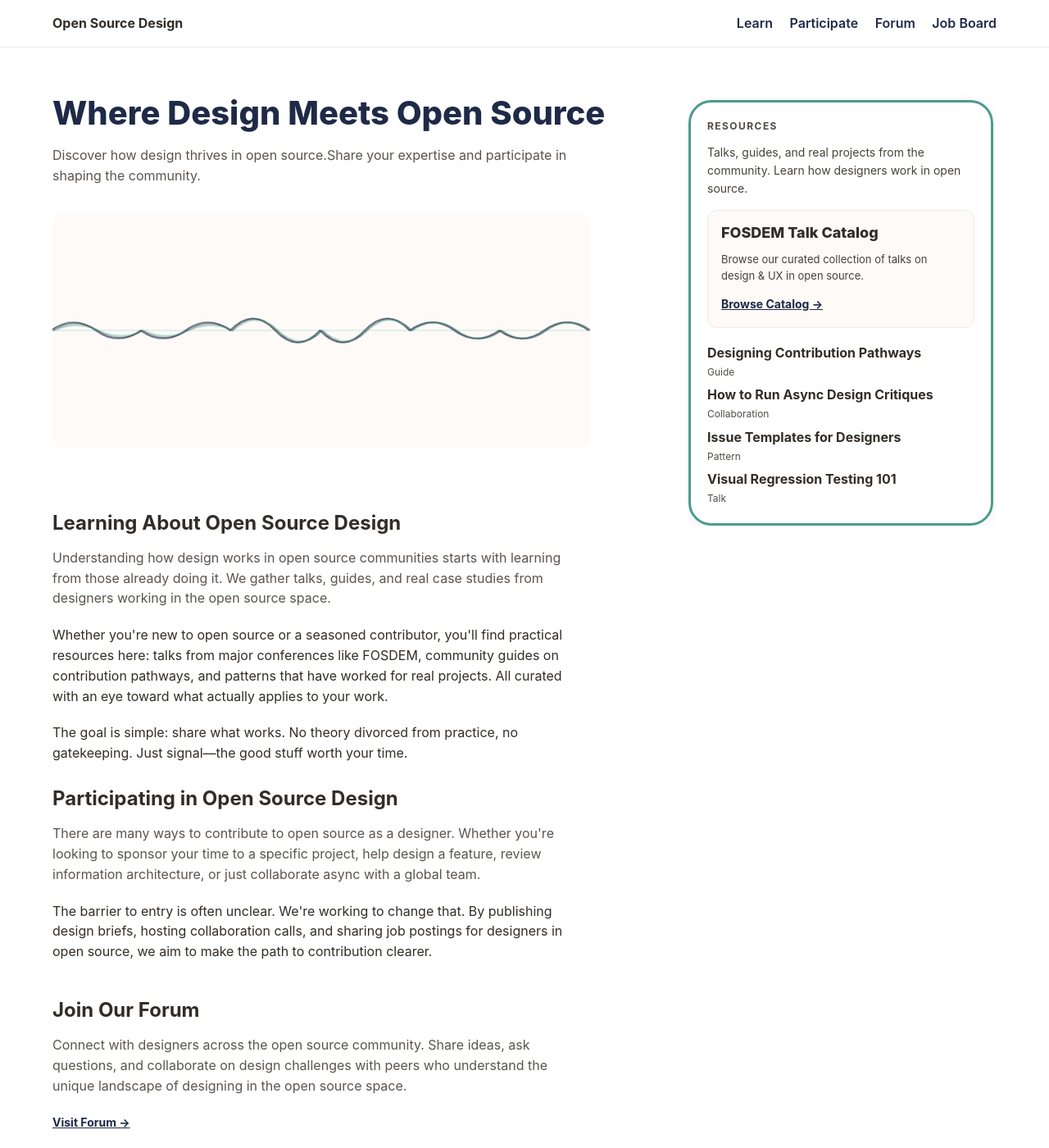
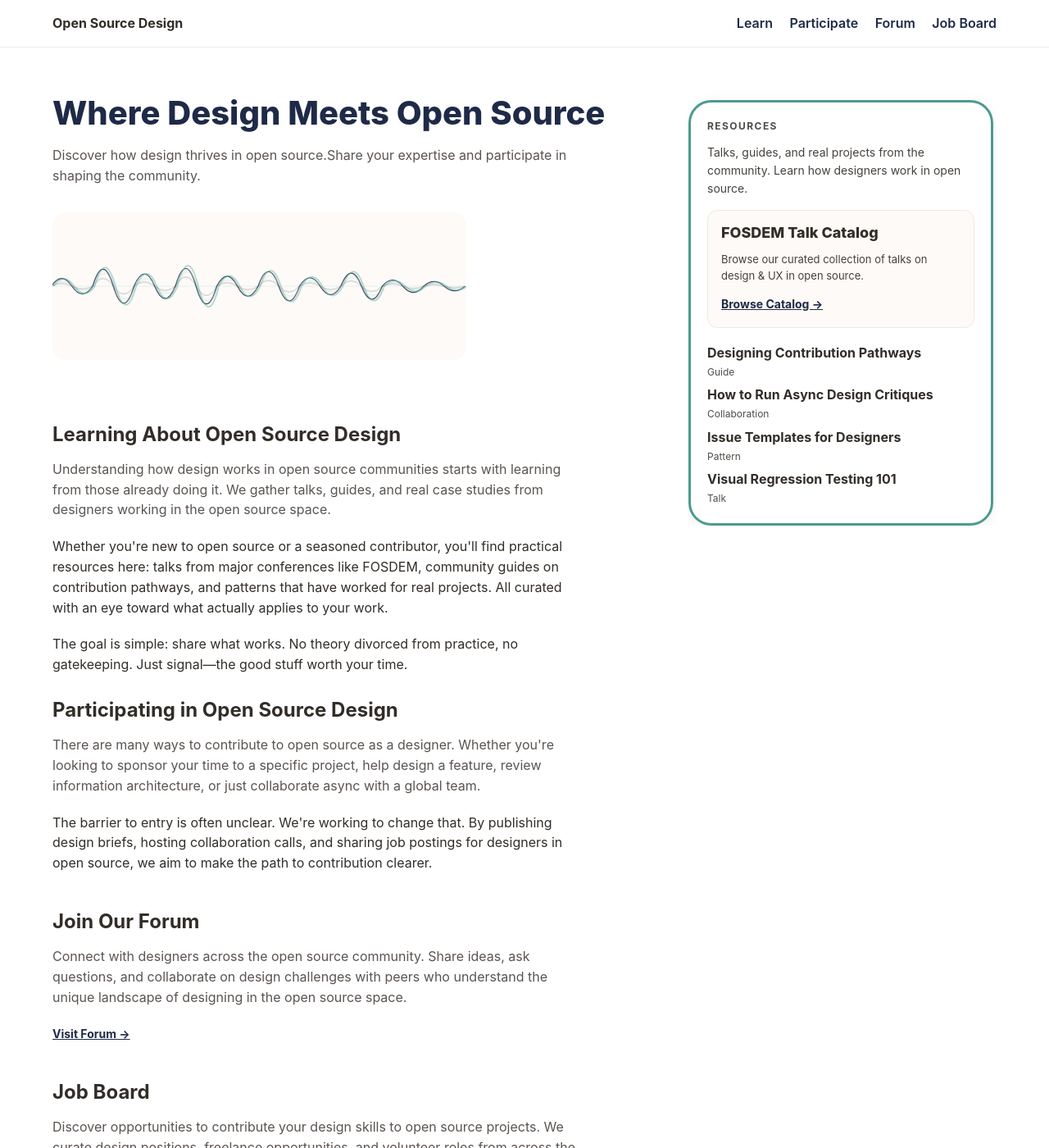
Before and after one commit to OSD-Website/opensourcedesign, a Jekyll site: the page preview-full.html, which Jekyll copies as it is, in a window 1280 px wide and 1400 px high. Shown: the whole window at 82% size. Built offline with Jekyll 4.4.1, drawn with Linux system fonts in a browser that asks for light colours.

Commit message:
Make sound wave container smaller - 50ch width, 180px height

```diff
--- a/_sass/_components.scss
+++ b/_sass/_components.scss
@@ -112,8 +112,8 @@
 .motif-inline {
     position: relative;
     width: 100%;
-    max-width: 65ch;
-    height: 288px;
+    max-width: 50ch;
+    height: 180px;
     margin: 32px 0;
     overflow: hidden;
     border-radius: var(--radius);
--- a/preview-full.html
+++ b/preview-full.html
@@ -91,8 +91,8 @@
     .motif-inline {
       position: relative;
       width: 100%;
-      max-width: 65ch;
-      height: 288px;
+      max-width: 50ch;
+      height: 180px;
       margin: 32px 0;
       overflow: hidden;
       border-radius: var(--radius);
@@ -152,16 +152,19 @@
       <p class="subhead">Discover how design thrives in open source.Share your expertise and participate in shaping the community. </p>
       <div class="motif-inline">
         <svg viewBox="0 0 1200 240" preserveAspectRatio="xMidYMid meet">
-          <line x1="0" y1="120" x2="1200" y2="120" stroke="#5ab5a6" stroke-width="2" opacity="0.3"/>
+          <line x1="0" y1="120" x2="1200" y2="120" stroke="#5ab5a6" stroke-width="1.5" opacity="0.2"/>
           <path class="soundwave soundwave-1"
-                d="M0,120 Q50,80 100,120 T200,120 Q250,160 300,120 T400,120 Q450,60 500,120 T600,120 Q650,180 700,120 T800,120 Q850,80 900,120 T1000,120 Q1050,160 1100,120 T1200,120"
-                fill="none" stroke="#1e2a47" stroke-width="3" opacity="0.8"/>
+                d="M0,120 Q30,70 60,120 Q90,170 120,120 Q150,10 180,120 Q210,230 240,120 Q270,40 300,120 Q330,200 360,120 Q390,5 420,120 Q450,235 480,120 Q510,55 540,120 Q570,185 600,120 Q630,25 660,120 Q690,215 720,120 Q750,65 780,120 Q810,175 840,120 Q870,35 900,120 Q930,205 960,120 Q990,80 1020,120 Q1050,160 1080,120 Q1110,90 1140,120 Q1170,150 1200,120"
+                fill="none" stroke="#1e2a47" stroke-width="3" opacity="0.9"/>
           <path class="soundwave soundwave-2"
-                d="M0,120 Q50,100 100,120 T200,120 Q250,140 300,120 T400,120 Q450,80 500,120 T600,120 Q650,160 700,120 T800,120 Q850,90 900,120 T1000,120 Q1050,150 1100,120 T1200,120"
-                fill="none" stroke="#5ab5a6" stroke-width="2.5" opacity="0.6"/>
+                d="M0,120 Q30,85 60,120 Q90,155 120,120 Q150,30 180,120 Q210,210 240,120 Q270,60 300,120 Q330,180 360,120 Q390,20 420,120 Q450,220 480,120 Q510,70 540,120 Q570,170 600,120 Q630,45 660,120 Q690,195 720,120 Q750,75 780,120 Q810,165 840,120 Q870,50 900,120 Q930,190 960,120 Q990,95 1020,120 Q1050,145 1080,120 Q1110,100 1140,120 Q1170,140 1200,120"
+                fill="none" stroke="#5ab5a6" stroke-width="2.5" opacity="0.75"/>
           <path class="soundwave soundwave-3"
-                d="M0,120 Q50,90 100,120 T200,120 Q250,150 300,120 T400,120 Q450,70 500,120 T600,120 Q650,170 700,120 T800,120 Q850,85 900,120 T1000,120 Q1050,155 1100,120 T1200,120"
-                fill="none" stroke="#111827" stroke-width="2" opacity="0.5"/>
+                d="M0,120 Q30,95 60,120 Q90,145 120,120 Q150,50 180,120 Q210,190 240,120 Q270,80 300,120 Q330,160 360,120 Q390,40 420,120 Q450,200 480,120 Q510,85 540,120 Q570,155 600,120 Q630,65 660,120 Q690,175 720,120 Q750,90 780,120 Q810,150 840,120 Q870,70 900,120 Q930,170 960,120 Q990,100 1020,120 Q1050,140 1080,120 Q1110,105 1140,120 Q1170,135 1200,120"
+                fill="none" stroke="#a8e0d7" stroke-width="2" opacity="0.6"/>
+          <path class="soundwave soundwave-4"
+                d="M0,120 Q30,102 60,120 Q90,138 120,120 Q150,70 180,120 Q210,170 240,120 Q270,92 300,120 Q330,148 360,120 Q390,60 420,120 Q450,180 480,120 Q510,97 540,120 Q570,143 600,120 Q630,82 660,120 Q690,158 720,120 Q750,98 780,120 Q810,142 840,120 Q870,85 900,120 Q930,155 960,120 Q990,105 1020,120 Q1050,135 1080,120 Q1110,110 1140,120 Q1170,130 1200,120"
+                fill="none" stroke="#111827" stroke-width="1.5" opacity="0.45"/>
         </svg>
       </div>
 
```
